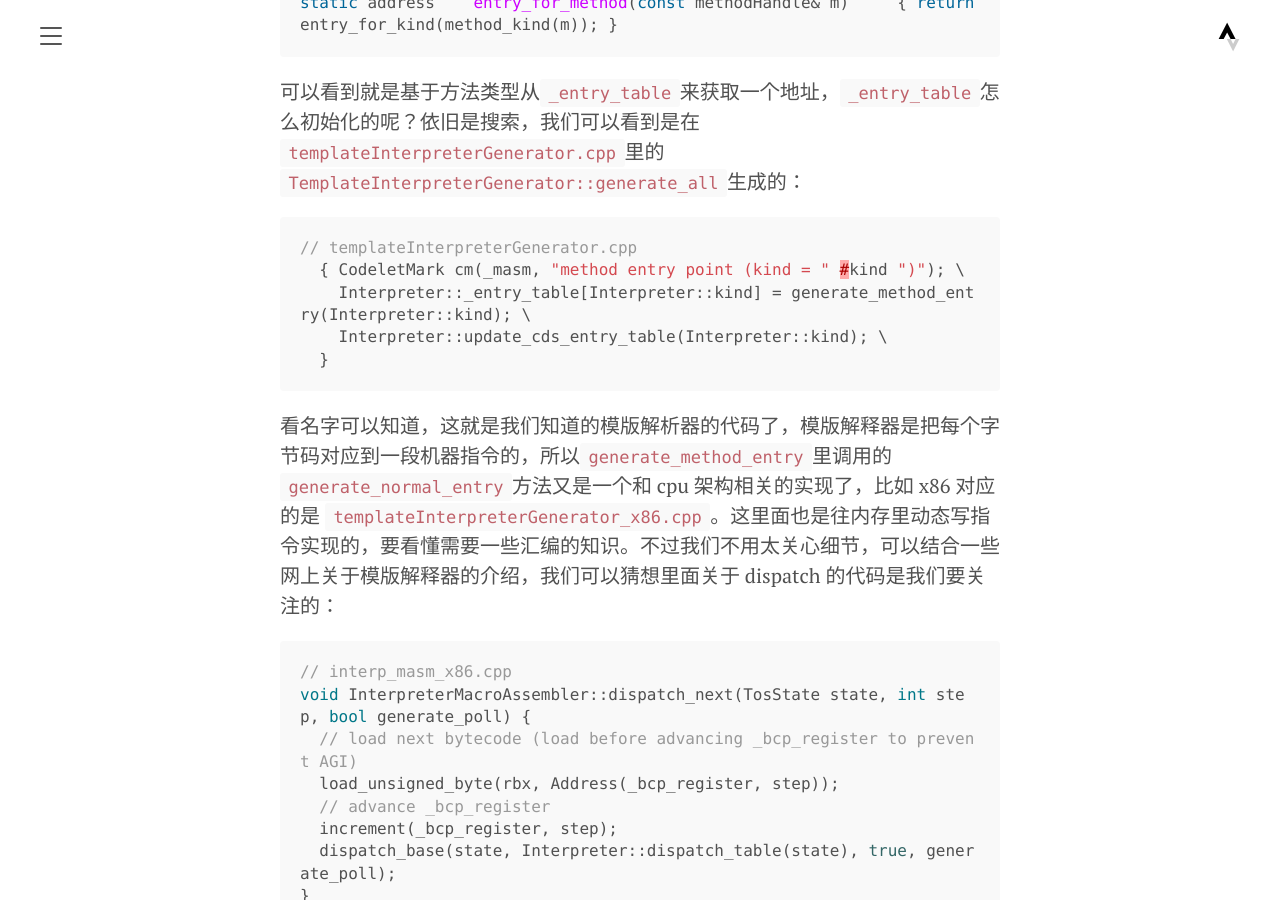
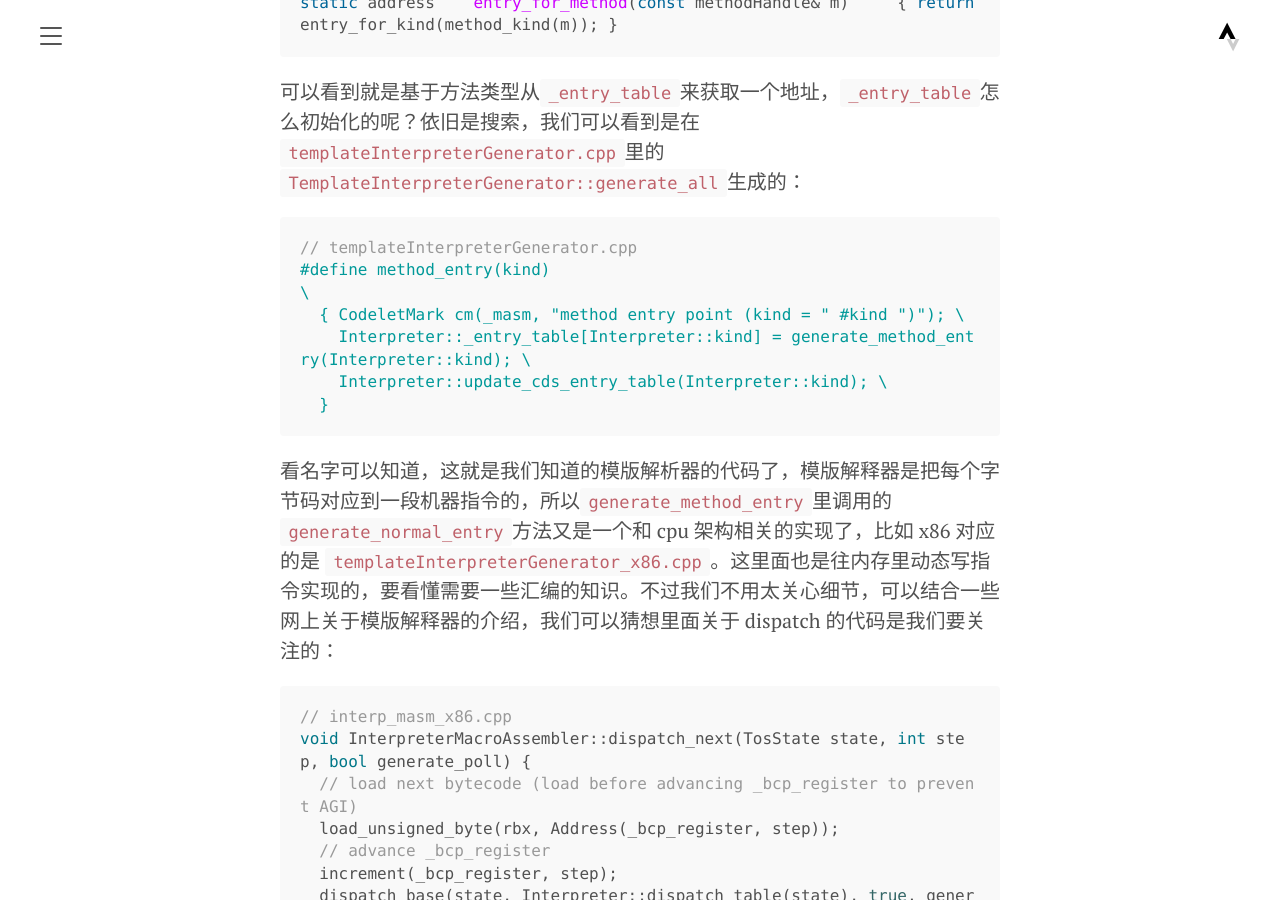
Before and after one commit to yoncise/yoncise.github.io, a Jekyll site: the page built from _posts/2024/2024-11-06-193372761.md, in a window 1280 px wide and 900 px high, scrolled down 12761 px. Built offline with Jekyll 4.4.1, drawn with Linux system fonts in a browser that asks for light colours; some of the changed lines change nothing that is shown; some of the changed text lies outside the part shown.

Commit message:
语雀同步 JVM 源码阅读指北

````diff
--- a/_posts/2024/2024-11-06-193372761.md
+++ b/_posts/2024/2024-11-06-193372761.md
@@ -14,7 +14,7 @@ title: JVM 源码阅读指北
 我的环境情况如下：
 
 1. macOS Sonoma 14.4.1
-    1. 芯片 M1 Pro
+    1. CPU M1 Pro
     2. 内存 32GB
 2. CLion 2024.2.2
 3. OpenJDK 11.0.0.2
@@ -62,7 +62,7 @@ make images
 /openjdk/build/linux-aarch64-normal-server-slowdebug/jdk/bin/java -version
 ```
 
-输入结果如下：
+输出结果如下：
 
 ```shell
 openjdk version "11.0.0.2-internal" 2024-07-02
@@ -446,6 +446,7 @@ static address    entry_for_method(const methodHandle& m)     { return entry_for
 
 ```cpp
 // templateInterpreterGenerator.cpp
+#define method_entry(kind)                                              \
   { CodeletMark cm(_masm, "method entry point (kind = " #kind ")"); \
     Interpreter::_entry_table[Interpreter::kind] = generate_method_entry(Interpreter::kind); \
     Interpreter::update_cds_entry_table(Interpreter::kind); \
````
